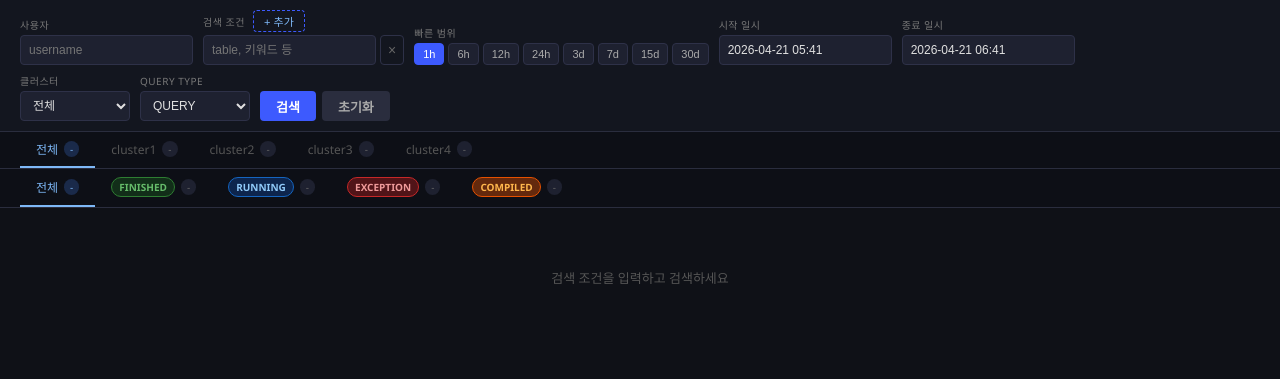
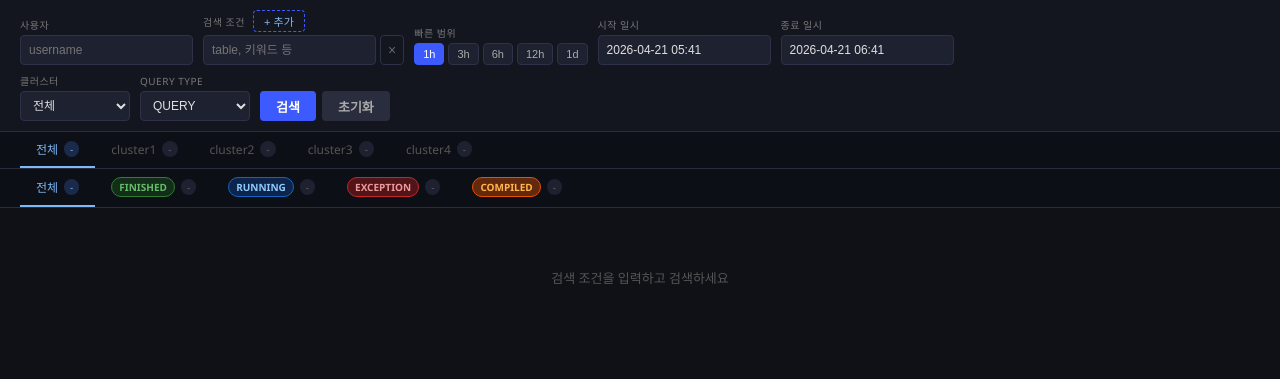
Before and after one commit to Joonhong-Park/query_explorer, a FastAPI app: page / in a window 1280 px wide. Shown: the part 41-420 px from the top of the page. Run offline with FastAPI, Linux system fonts and the light colour scheme.

Commit message:
빠른 범위 버튼 축소: 1h/3h/6h/12h/1d
Co-Authored-By: Claude Sonnet 4.6 <noreply@anthropic.com>

```diff
--- a/templates/index.html
+++ b/templates/index.html
@@ -998,13 +998,10 @@ span.flatpickr-weekday {
       <label>빠른 범위</label>
       <div class="presets">
         <button class="preset-btn active" onclick="setPreset(1,this)">1h</button>
+        <button class="preset-btn" onclick="setPreset(3,this)">3h</button>
         <button class="preset-btn" onclick="setPreset(6,this)">6h</button>
         <button class="preset-btn" onclick="setPreset(12,this)">12h</button>
-        <button class="preset-btn" onclick="setPreset(24,this)">24h</button>
-        <button class="preset-btn" onclick="setPreset(72,this)">3d</button>
-        <button class="preset-btn" onclick="setPreset(168,this)">7d</button>
-        <button class="preset-btn" onclick="setPreset(360,this)">15d</button>
-        <button class="preset-btn" onclick="setPreset(720,this)">30d</button>
+        <button class="preset-btn" onclick="setPreset(24,this)">1d</button>
       </div>
     </div>
     <div class="fg">
```
Also changed, not shown: CLAUDE.md (+1 -1 lines).
